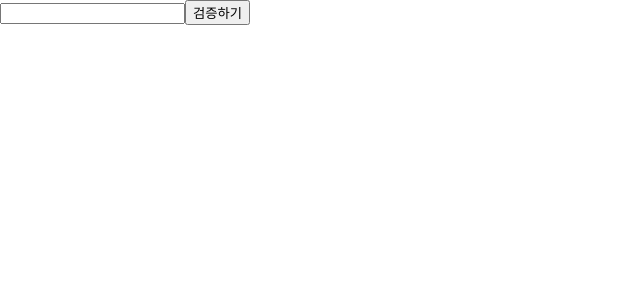
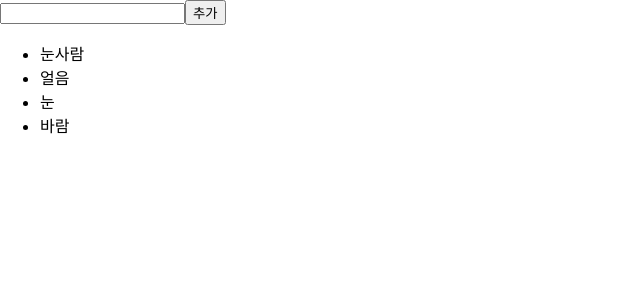
Before and after one commit to Jungma1/study-react, a React (Create React App) app: page / in a window 1280 px wide. Shown: the top 300 px of the page, without its empty margins (0-640 px from the left). Built offline with nearby package versions, Linux system fonts and the light colour scheme.

Commit message:
functionComponent - List: create

```diff
--- a/src/App.js
+++ b/src/App.js
@@ -1,8 +1,8 @@
 import React from 'react';
-import ValidationSample from './ValidationSample';
+import IterationSample from './IterationSample';
 
 function App() {
-	return <ValidationSample />
+	return <IterationSample />
 }
 
 export default App;
--- /dev/null
+++ b/src/IterationSample.js
@@ -0,0 +1,35 @@
+import React, { useState } from 'react';
+
+const IterationSample = () => {
+  const [names, setNames] = useState([
+    { id: 1, text: '눈사람' },
+    { id: 2, text: '얼음' },
+    { id: 3, text: '눈' },
+    { id: 4, text: '바람' },
+  ]);
+  const [inputText, setInputText] = useState('');
+  const [nextId, setNextId] = useState(5);
+
+  const onChange = e => setInputText(e.target.value);
+  const onClick = () => {
+    const nextNames = names.concat({
+      id: nextId,
+      text: inputText,
+    });
+    setNextId(nextId + 1);
+    setNames(nextNames);
+    setInputText('');
+  };
+
+  const nameList = names.map(name => <li key={name.id}>{name.text}</li>);
+
+  return (
+    <>
+      <input value={inputText} onChange={onChange} />
+      <button onClick={onClick}>추가</button>
+      <ul>{nameList}</ul>
+    </>
+  );
+};
+
+export default IterationSample;
```
